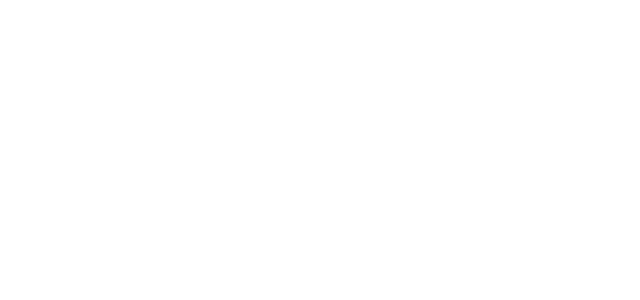
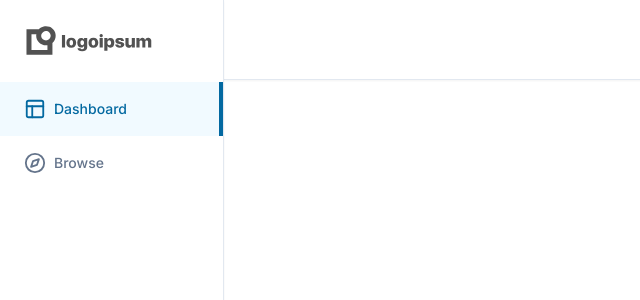
Before and after one commit to Olliveer/easy-class, a Next.js app: page / in a window 1280 px wide. Shown: the top 300 px of the page, without its empty margins (0-640 px from the left). Built offline with nearby package versions, Linux system fonts and the light colour scheme.

Commit message:
feat: user layout and mobile sidebar

```diff
--- /dev/null
+++ b/app/(dashboard)/(routes)/search/page.tsx
@@ -0,0 +1,7 @@
+import React from "react";
+
+function SearchPage() {
+  return <div>SearchPage</div>;
+}
+
+export default SearchPage;
--- /dev/null
+++ b/app/(dashboard)/_components/logo.tsx
@@ -0,0 +1,14 @@
+import Image from "next/image";
+
+function Logo() {
+  return (
+    <Image
+      height={130}
+      width={130}
+      alt="Logo easy class"
+      src={"/logo.svg"}
+    />
+  );
+}
+
+export default Logo;
--- /dev/null
+++ b/app/(dashboard)/_components/mobile-sidebar.tsx
@@ -0,0 +1,29 @@
+import { Menu } from "lucide-react";
+
+import {
+  Sheet,
+  SheetContent,
+  SheetDescription,
+  SheetHeader,
+  SheetTitle,
+  SheetTrigger,
+} from "@/components/ui/sheet";
+import Sidebar from "./sidebar";
+
+function MobileSidebar() {
+  return (
+    <Sheet>
+      <SheetTrigger className="md:hidden pr-4 hover:opacity-75 transition">
+        <Menu />
+      </SheetTrigger>
+      <SheetContent
+        side={"left"}
+        className="p-0 bg-white"
+      >
+        <Sidebar />
+      </SheetContent>
+    </Sheet>
+  );
+}
+
+export default MobileSidebar;
--- /dev/null
+++ b/app/(dashboard)/_components/navbar.tsx
@@ -0,0 +1,15 @@
+"use client";
+
+import NavbarRoutes from "@/components/navbar-routes";
+import MobileSidebar from "./mobile-sidebar";
+
+function Navbar() {
+  return (
+    <div className="p-4 border-b h-full flex items-center bg-white shadow-sm">
+      <MobileSidebar />
+      <NavbarRoutes />
+    </div>
+  );
+}
+
+export default Navbar;
--- /dev/null
+++ b/app/(dashboard)/_components/sidebar-item.tsx
@@ -0,0 +1,53 @@
+"sue client";
+
+import { cn } from "@/lib/utils";
+import { LucideIcon } from "lucide-react";
+import { usePathname, useRouter } from "next/navigation";
+
+interface SidebarItemProps {
+  icon: LucideIcon;
+  label: string;
+  href: string;
+}
+
+function SidebarItem({ icon: Icon, label, href }: SidebarItemProps) {
+  const pathname = usePathname();
+  const router = useRouter();
+
+  const isActive =
+    (pathname === "/" && href === "/") ||
+    pathname === href ||
+    pathname.startsWith(`${href}/`);
+
+  function handleClick() {
+    router.push(href);
+  }
+
+  return (
+    <button
+      onClick={handleClick}
+      type="button"
+      className={cn(
+        "flex items-center gap-x-2 text-slate-500 text-sm font-medium pl-6 transition-all hover:text-slate-600 hover:bg-slate-300/20",
+        isActive &&
+          "bg-sky-200/20 text-sky-700 hover:bg-sky-200/20 hover:text-sky-700"
+      )}
+    >
+      <div className="flex items-center gap-x-2 py-4">
+        <Icon
+          size={22}
+          className={cn("text-slate-500", isActive && "text-sky-700")}
+        />
+        {label}
+      </div>
+      <div
+        className={cn(
+          "ml-auto opacity-0 border-2 border-sky-700 h-full transition-all",
+          isActive && "opacity-100"
+        )}
+      />
+    </button>
+  );
+}
+
+export default SidebarItem;
--- /dev/null
+++ b/app/(dashboard)/_components/sidebar-routes.tsx
@@ -0,0 +1,35 @@
+"use client";
+
+import { Compass, Layout } from "lucide-react";
+import SidebarItem from "./sidebar-item";
+
+const guestRoutes = [
+  {
+    icon: Layout,
+    label: "Dashboard",
+    href: "/",
+  },
+  {
+    icon: Compass,
+    label: "Browse",
+    href: "/search",
+  },
+];
+
+function SidebarRoutes() {
+  const routes = guestRoutes;
+  return (
+    <div className="flex flex-col w-full">
+      {routes.map((route) => (
+        <SidebarItem
+          key={route.href}
+          icon={route.icon}
+          label={route.label}
+          href={route.href}
+        />
+      ))}
+    </div>
+  );
+}
+
+export default SidebarRoutes;
--- /dev/null
+++ b/app/(dashboard)/_components/sidebar.tsx
@@ -0,0 +1,17 @@
+import Logo from "./logo";
+import SidebarRoutes from "./sidebar-routes";
+
+function Sidebar() {
+  return (
+    <div className="h-full border-r flex flex-col overflow-y-auto bg-white shadow-sm">
+      <div className="p-6">
+        <Logo />
+      </div>
+      <div className="flex flex-col w-full">
+        <SidebarRoutes />
+      </div>
+    </div>
+  );
+}
+
+export default Sidebar;
--- /dev/null
+++ b/app/(dashboard)/layout.tsx
@@ -0,0 +1,19 @@
+import Navbar from "./_components/navbar";
+import Sidebar from "./_components/sidebar";
+
+function Dashboard({ children }: { children: React.ReactNode }) {
+  return (
+    <div className="h-full">
+      <div className="h-[80px] md:pl-56 fixed inset-y-0 w-full z-50">
+        <Navbar />
+      </div>
+      <div className="hidden md:flex h-full w-56 flex-col fixed inset-y-0 z-50">
+        <Sidebar />
+      </div>
+
+      <main className="md:pl-56 h-full">{children}</main>
+    </div>
+  );
+}
+
+export default Dashboard;
--- /dev/null
+++ b/components/navbar-routes.tsx
@@ -0,0 +1,13 @@
+"use client";
+
+import { UserButton } from "@clerk/clerk-react";
+
+function NavbarRoutes() {
+  return (
+    <div className="flex gap-x-2 ml-auto ">
+      <UserButton />
+    </div>
+  );
+}
+
+export default NavbarRoutes;
--- /dev/null
+++ b/components/ui/sheet.tsx
@@ -0,0 +1,144 @@
+"use client"
+
+import * as React from "react"
+import * as SheetPrimitive from "@radix-ui/react-dialog"
+import { cva, type VariantProps } from "class-variance-authority"
+import { X } from "lucide-react"
+
+import { cn } from "@/lib/utils"
+
+const Sheet = SheetPrimitive.Root
+
+const SheetTrigger = SheetPrimitive.Trigger
+
+const SheetClose = SheetPrimitive.Close
+
+const SheetPortal = ({
+  className,
+  ...props
+}: SheetPrimitive.DialogPortalProps) => (
+  <SheetPrimitive.Portal className={cn(className)} {...props} />
+)
+SheetPortal.displayName = SheetPrimitive.Portal.displayName
+
+const SheetOverlay = React.forwardRef<
+  React.ElementRef<typeof SheetPrimitive.Overlay>,
+  React.ComponentPropsWithoutRef<typeof SheetPrimitive.Overlay>
+>(({ className, ...props }, ref) => (
+  <SheetPrimitive.Overlay
+    className={cn(
+      "fixed inset-0 z-50 bg-background/80 backdrop-blur-sm data-[state=open]:animate-in data-[state=closed]:animate-out data-[state=closed]:fade-out-0 data-[state=open]:fade-in-0",
+      className
+    )}
+    {...props}
+    ref={ref}
+  />
+))
+SheetOverlay.displayName = SheetPrimitive.Overlay.displayName
+
+const sheetVariants = cva(
+  "fixed z-50 gap-4 bg-background p-6 shadow-lg transition ease-in-out data-[state=open]:animate-in data-[state=closed]:animate-out data-[state=closed]:duration-300 data-[state=open]:duration-500",
+  {
+    variants: {
+      side: {
+        top: "inset-x-0 top-0 border-b data-[state=closed]:slide-out-to-top data-[state=open]:slide-in-from-top",
+        bottom:
+          "inset-x-0 bottom-0 border-t data-[state=closed]:slide-out-to-bottom data-[state=open]:slide-in-from-bottom",
+        left: "inset-y-0 left-0 h-full w-3/4 border-r data-[state=closed]:slide-out-to-left data-[state=open]:slide-in-from-left sm:max-w-sm",
+        right:
+          "inset-y-0 right-0 h-full w-3/4  border-l data-[state=closed]:slide-out-to-right data-[state=open]:slide-in-from-right sm:max-w-sm",
+      },
+    },
+    defaultVariants: {
+      side: "right",
+    },
+  }
+)
+
+interface SheetContentProps
+  extends React.ComponentPropsWithoutRef<typeof SheetPrimitive.Content>,
+    VariantProps<typeof sheetVariants> {}
+
+const SheetContent = React.forwardRef<
+  React.ElementRef<typeof SheetPrimitive.Content>,
+  SheetContentProps
+>(({ side = "right", className, children, ...props }, ref) => (
+  <SheetPortal>
+    <SheetOverlay />
+    <SheetPrimitive.Content
+      ref={ref}
+      className={cn(sheetVariants({ side }), className)}
+      {...props}
+    >
+      {children}
+      <SheetPrimitive.Close className="absolute right-4 top-4 rounded-sm opacity-70 ring-offset-background transition-opacity hover:opacity-100 focus:outline-none focus:ring-2 focus:ring-ring focus:ring-offset-2 disabled:pointer-events-none data-[state=open]:bg-secondary">
+        <X className="h-4 w-4" />
+        <span className="sr-only">Close</span>
+      </SheetPrimitive.Close>
+    </SheetPrimitive.Content>
+  </SheetPortal>
+))
+SheetContent.displayName = SheetPrimitive.Content.displayName
+
+const SheetHeader = ({
+  className,
+  ...props
+}: React.HTMLAttributes<HTMLDivElement>) => (
+  <div
+    className={cn(
+      "flex flex-col space-y-2 text-center sm:text-left",
+      className
+    )}
+    {...props}
+  />
+)
+SheetHeader.displayName = "SheetHeader"
+
+const SheetFooter = ({
+  className,
+  ...props
+}: React.HTMLAttributes<HTMLDivElement>) => (
+  <div
+    className={cn(
+      "flex flex-col-reverse sm:flex-row sm:justify-end sm:space-x-2",
+      className
+    )}
+    {...props}
+  />
+)
+SheetFooter.displayName = "SheetFooter"
+
+const SheetTitle = React.forwardRef<
+  React.ElementRef<typeof SheetPrimitive.Title>,
+  React.ComponentPropsWithoutRef<typeof SheetPrimitive.Title>
+>(({ className, ...props }, ref) => (
+  <SheetPrimitive.Title
+    ref={ref}
+    className={cn("text-lg font-semibold text-foreground", className)}
+    {...props}
+  />
+))
+SheetTitle.displayName = SheetPrimitive.Title.displayName
+
+const SheetDescription = React.forwardRef<
+  React.ElementRef<typeof SheetPrimitive.Description>,
+  React.ComponentPropsWithoutRef<typeof SheetPrimitive.Description>
+>(({ className, ...props }, ref) => (
+  <SheetPrimitive.Description
+    ref={ref}
+    className={cn("text-sm text-muted-foreground", className)}
+    {...props}
+  />
+))
+SheetDescription.displayName = SheetPrimitive.Description.displayName
+
+export {
+  Sheet,
+  SheetTrigger,
+  SheetClose,
+  SheetContent,
+  SheetHeader,
+  SheetFooter,
+  SheetTitle,
+  SheetDescription,
+}
--- a/package.json
+++ b/package.json
@@ -10,6 +10,7 @@
   },
   "dependencies": {
     "@clerk/nextjs": "^4.24.1",
+    "@radix-ui/react-dialog": "^1.0.4",
     "@radix-ui/react-slot": "^1.0.2",
     "@types/node": "20.6.2",
     "@types/react": "18.2.22",
```
Also changed, not shown: public/logo.svg (added), 1 other file (tests, documents, lock files or other folders).
